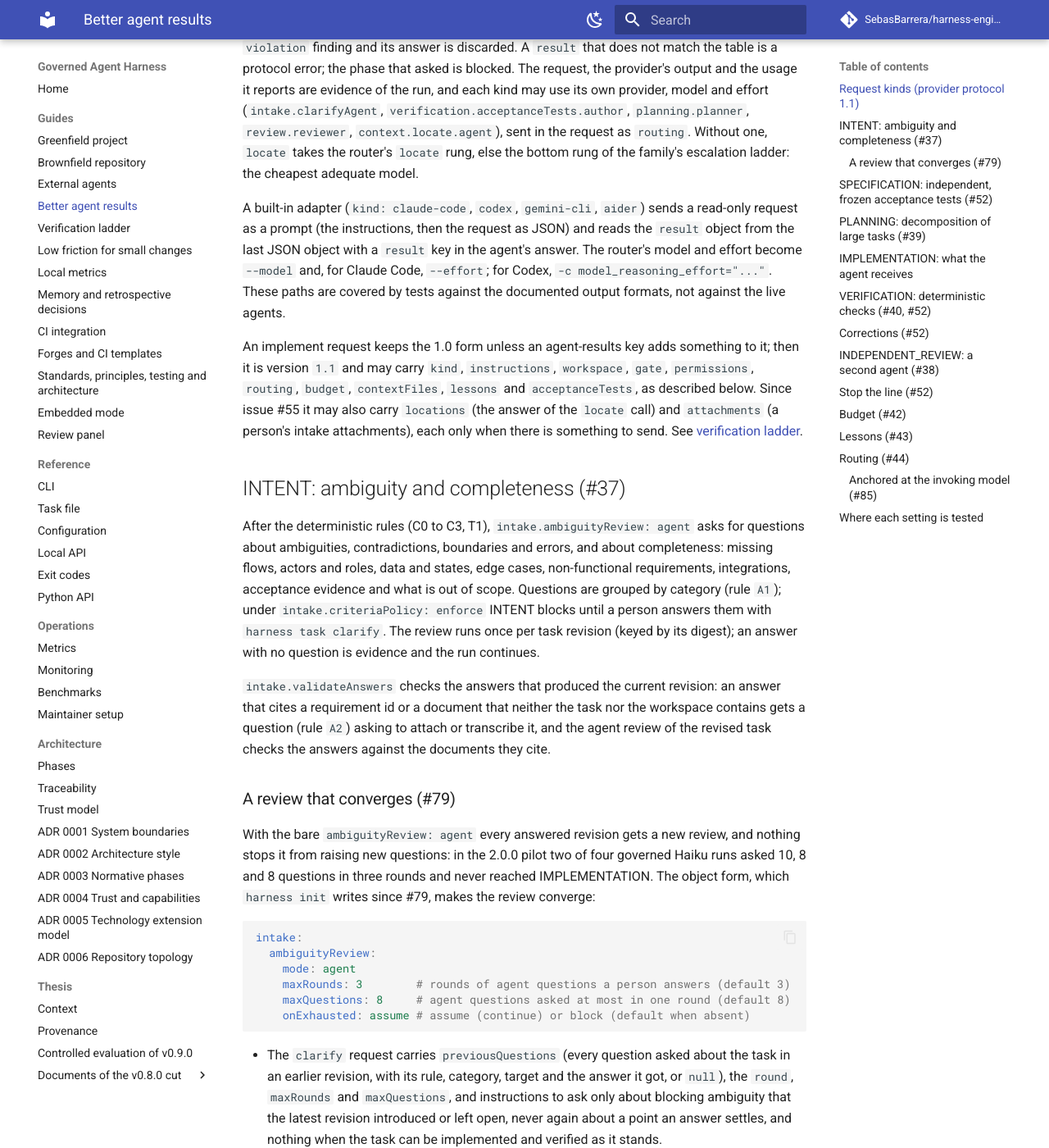
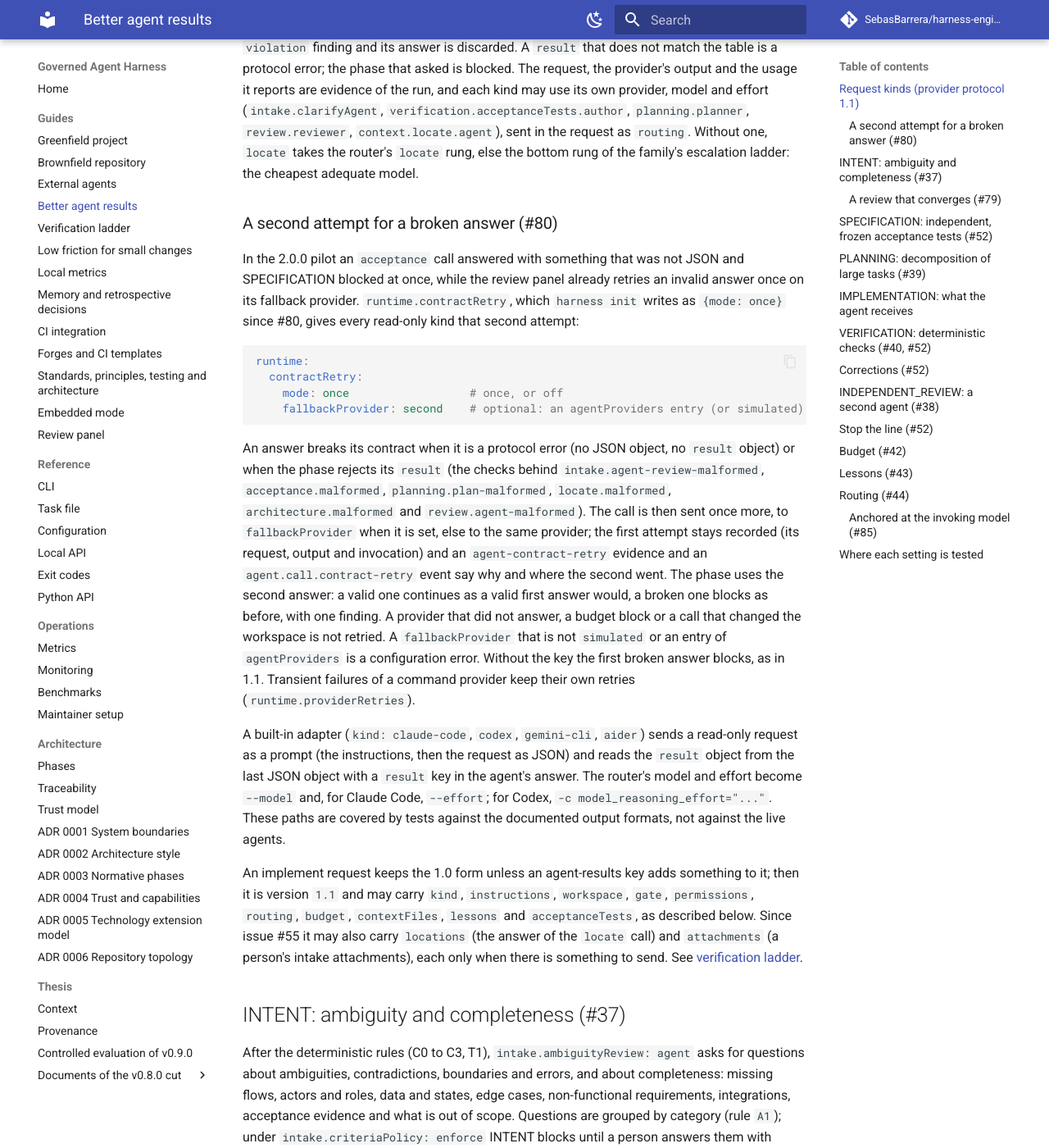
Before and after one commit to SebasBarrera/harness-engineering, an MkDocs documentation site: the page built from docs/guides/agent-results.md, in a window 1280 px wide and 1400 px high, scrolled down 1299 px. Shown: the whole window at 82% size. Built offline with MkDocs 1.6.1 and Material for MkDocs 9.7.7, drawn with Linux system fonts in a browser that asks for light colours; comment, search, counter and statistics services are not loaded; some of the changed text lies outside the part shown.

Commit message:
feat(init): write the second attempt for broken read-only answers
harness init now writes runtime.contractRetry: {mode: once}, so a new project's read-only call that answers with invalid JSON or a result its phase rejects gets the second attempt before the phase blocks. Fixture projects of the tests drop the key with the other agent-results keys, so they keep the earlier behaviour unless a test turns it on. The guide documents what breaks the contract, where the second attempt goes and what is recorded.

Refs #80

````diff
--- a/docs/guides/agent-results.md
+++ b/docs/guides/agent-results.md
@@ -37,6 +37,33 @@ model and effort (`intake.clarifyAgent`, `verification.acceptanceTests.author`,
 `planning.planner`, `review.reviewer`, `context.locate.agent`), sent in the request as
 `routing`. Without one, `locate` takes the router's `locate` rung, else the bottom rung of the
 family's escalation ladder: the cheapest adequate model.
+
+### A second attempt for a broken answer (#80)
+
+In the 2.0.0 pilot an `acceptance` call answered with something that was not JSON and
+SPECIFICATION blocked at once, while the review panel already retries an invalid answer once on
+its fallback provider. `runtime.contractRetry`, which `harness init` writes as `{mode: once}`
+since #80, gives every read-only kind that second attempt:
+
+```yaml
+runtime:
+  contractRetry:
+    mode: once                  # once, or off
+    fallbackProvider: second    # optional: an agentProviders entry (or simulated)
+```
+
+An answer breaks its contract when it is a protocol error (no JSON object, no `result` object)
+or when the phase rejects its `result` (the checks behind `intake.agent-review-malformed`,
+`acceptance.malformed`, `planning.plan-malformed`, `locate.malformed`, `architecture.malformed`
+and `review.agent-malformed`). The call is then sent once more, to `fallbackProvider`
+when it is set, else to the same provider; the first attempt stays recorded (its request,
+output and invocation) and an `agent-contract-retry` evidence and an `agent.call.contract-retry`
+event say why and where the second went. The phase uses the second answer: a valid one continues
+as a valid first answer would, a broken one blocks as before, with one finding. A provider that
+did not answer, a budget block or a call that changed the workspace is not retried. A
+`fallbackProvider` that is not `simulated` or an entry of `agentProviders` is a configuration
+error. Without the key the first broken answer blocks, as in 1.1. Transient failures of a command
+provider keep their own retries (`runtime.providerRetries`).
 
 A built-in adapter (`kind: claude-code`, `codex`, `gemini-cli`, `aider`) sends a read-only
 request as a prompt (the instructions, then the request as JSON) and reads the `result` object
@@ -304,6 +331,7 @@ same model once.
 |---|---|
 | Request kinds, `intake.ambiguityReview`, `intake.validateAnswers` | `tests/integration/test_agent_clarify_review.py` |
 | The converging review and its assumptions (#79) | `tests/integration/test_ambiguity_convergence.py`, `tests/unit/test_intent_convergence.py` |
+| `runtime.contractRetry` (#80) | `tests/integration/test_contract_retry.py` |
 | `verification.*` checks, risk factors, change requests, `differential` | `tests/integration/test_verification_checks.py`, `tests/integration/test_verification_checks_more.py`, `tests/unit/test_checks_structure.py`, `tests/unit/test_checks_diff_quality.py` |
 | `verification.acceptanceTests` | `tests/integration/test_acceptance_tests.py` |
 | `governance.stopTheLine`, `runtime.gateContract`, `governance.phasePermissions`, `harness check` | `tests/integration/test_stop_line_and_contract.py` |
````
Also changed, not shown: CHANGELOG.md (+10 -0 lines), docs/reference/configuration.md (+1 -0 lines), 3 other files.
